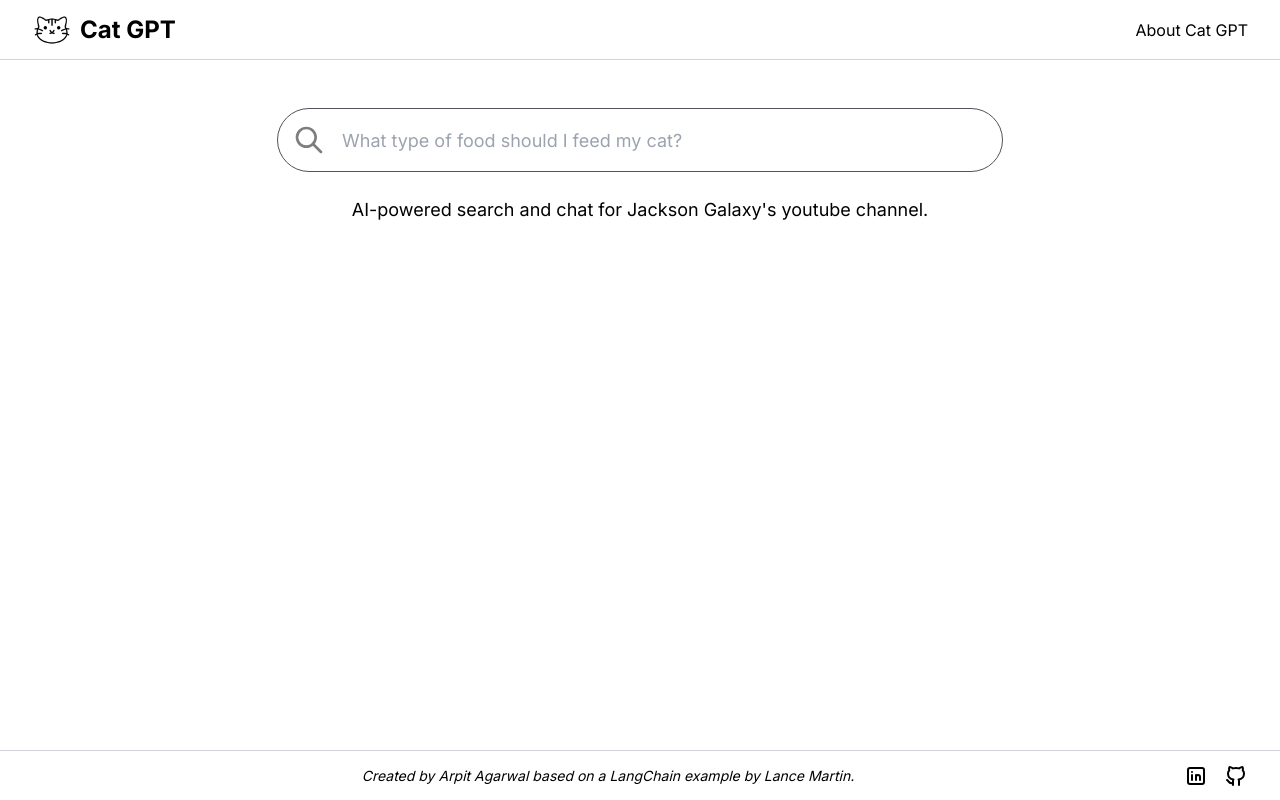
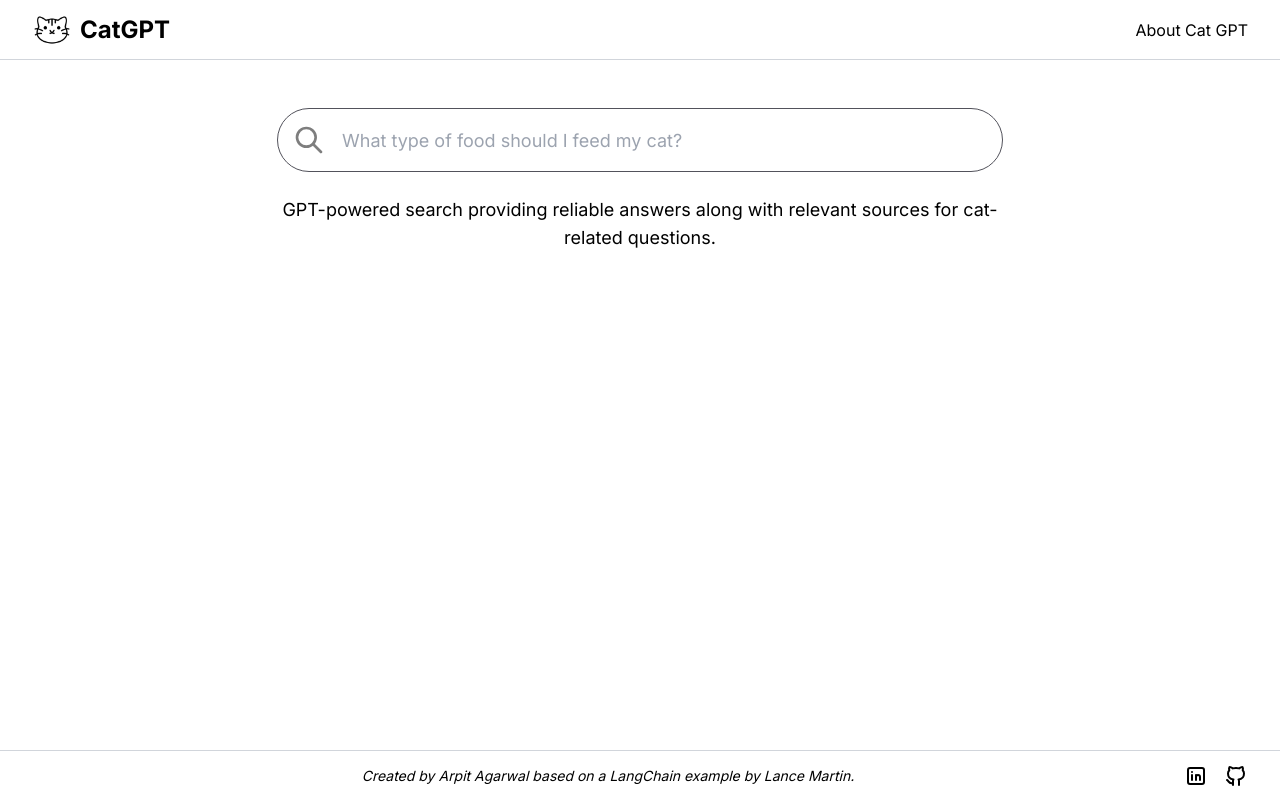
Before and after one commit to arpitragarwal/cat-gpt, a Next.js app in the folder nextjs/: page / in a window 1280 px wide. Built offline with nearby package versions, Linux system fonts and the light colour scheme.

Commit message:
Minor UI tweaks
Signed-off-by: Arpit Agarwal <arpit.r.agarwal@gmail.com>

```diff
--- a/nextjs/components/Navbar.tsx
+++ b/nextjs/components/Navbar.tsx
@@ -17,7 +17,7 @@ export const Navbar: FC = () => {
             alt="CatGPT"
             height={40}
           />
-          <div className="ml-2">Cat GPT</div>
+          <div className="ml-2">CatGPT</div>
         </a>
       </div>
       <div>
--- a/nextjs/pages/about.tsx
+++ b/nextjs/pages/about.tsx
@@ -18,7 +18,7 @@ export default function About() {
         <title>CatGPT</title>
         <meta
           name="description"
-          content={`AI-powered search and chat for the Jackson Galaxy youtube channel.`}
+          content={`GPT-powered search providing reliable answers along with relevant sources for cat-related questions.`}
         />
         <meta
           name="viewport"
@@ -40,7 +40,7 @@ export default function About() {
 		}
 
 		<ul className="bullet-list">
-              		<li> CatGPT is a search bot for providing reliable answers to cat-related questions along with relevant sources.</li>
+              		<li> GPT-powered search providing reliable answers along with relevant sources for cat-related questions.</li>
 			<li> <span>&nbsp;&nbsp;</span> </li>
         	</ul>
 
--- a/nextjs/pages/index.tsx
+++ b/nextjs/pages/index.tsx
@@ -83,7 +83,7 @@ export default function Home() {
         <title>Cat GPT</title>
         <meta
           name="description"
-          content={`AI-powered search and chat for the Jackson Galaxy youtube channel.`}
+          content={`GPT-powered search providing reliable answers to cat-related questions along with relevant sources.`}
         />
         <meta
           name="viewport"
@@ -198,7 +198,7 @@ export default function Home() {
                 ))}
               </div>
             ) : (
-              <div className="mt-6 text-center text-lg">{`AI-powered search and chat for Jackson Galaxy's youtube channel.`}</div>
+              <div className="mt-6 text-center text-lg">{`GPT-powered search providing reliable answers along with relevant sources for cat-related questions.`}</div>
             )}
           </div>
         </div>
```
